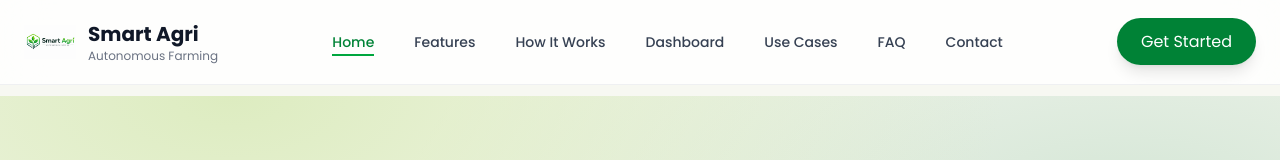
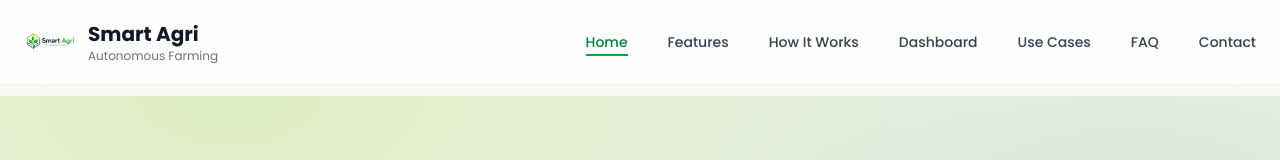
Before and after one commit to Gnanesh09/agritech, a Next.js app in the folder web/: page / in a window 1280 px wide. Shown: the top 160 px of the page. Built offline with nearby package versions, Linux system fonts and the light colour scheme.

Commit message:
refactor: remove unused call-to-action button from Navbar component

```diff
--- a/web/components/ui/Navbar.tsx
+++ b/web/components/ui/Navbar.tsx
@@ -102,18 +102,7 @@ export default function Navbar() {
           })}
         </nav>
 
-        {/* CTA */}
-        <motion.div
-          whileHover={{ scale: 1.05 }}
-          whileTap={{ scale: 0.95 }}
-        >
-          <Link
-            href="/login"
-            className="rounded-full bg-green-700 px-6 py-3 text-white shadow-lg transition hover:bg-green-800"
-          >
-            Get Started
-          </Link>
-        </motion.div>
+
       </div>
     </motion.header>
   );
```
